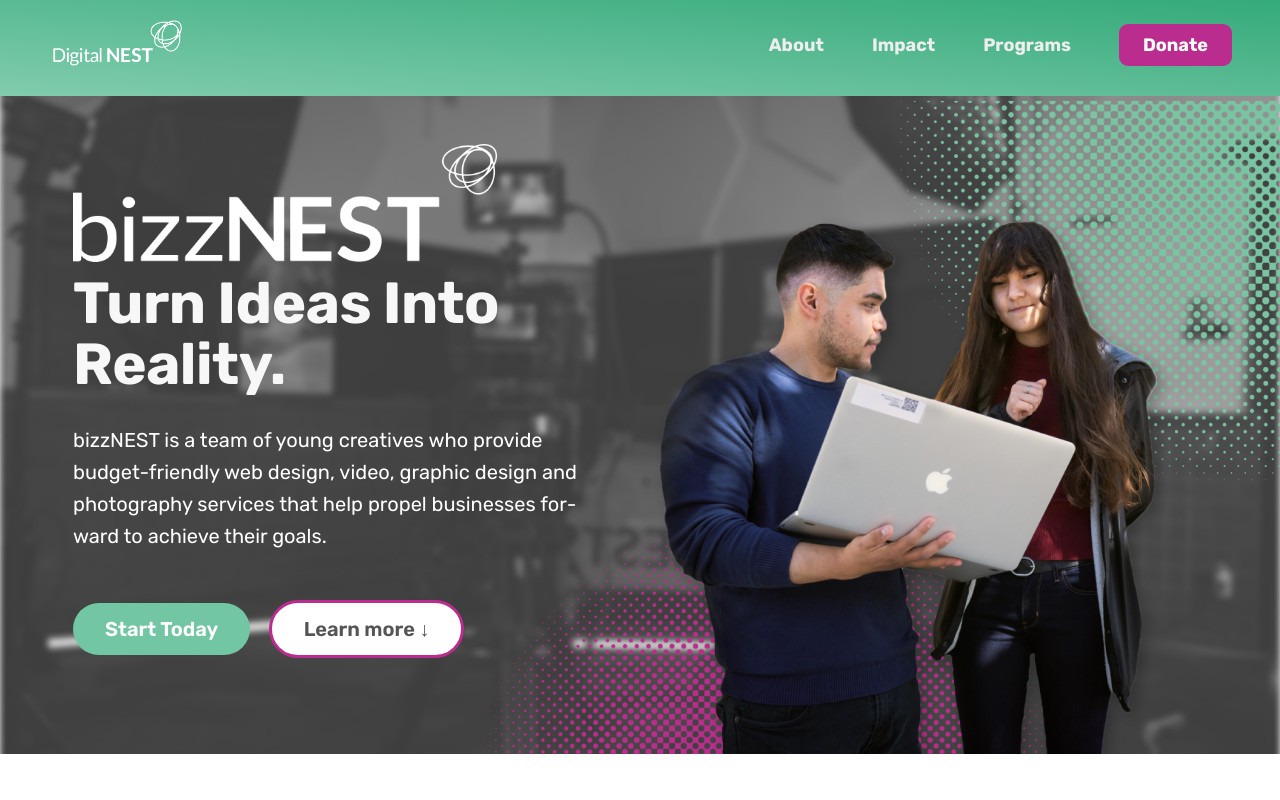
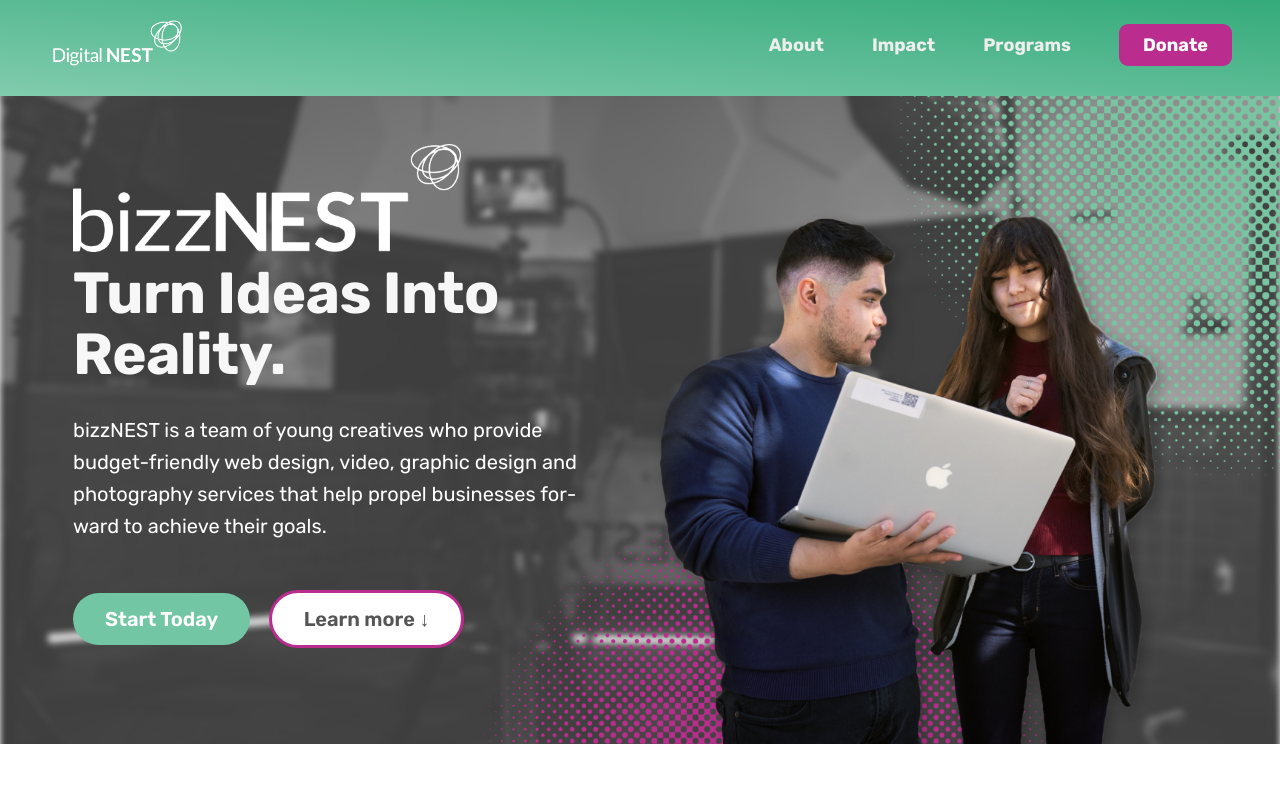
Before and after one commit to dibarra-nest/my-bizznest-app, a website: page index.html in a window 1280 px wide. Shown: the top 800 px of the page. Drawn offline with nearby package versions, Linux system fonts and the light colour scheme; some packages are replaced by stand-ins of ours; a script that the page names is missing; files whose address does not match are found by name.

```diff
--- a/css/style.css
+++ b/css/style.css
@@ -25,7 +25,7 @@
 }
 
 .bizz-logo {
-  height: 11.8rem;
+  height: 10.8rem;
 }
 
 /**************************/
```
